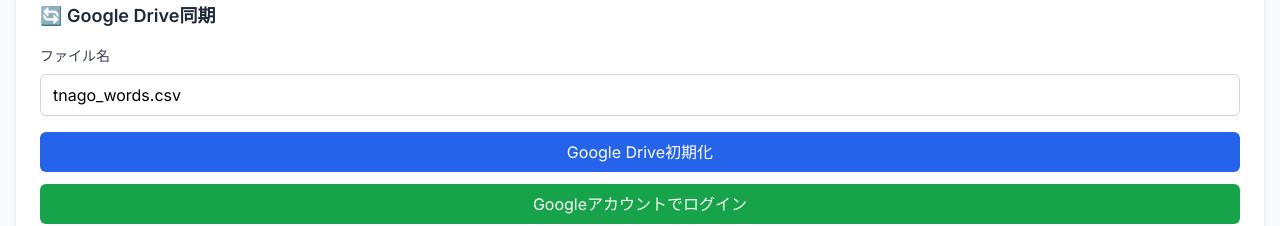
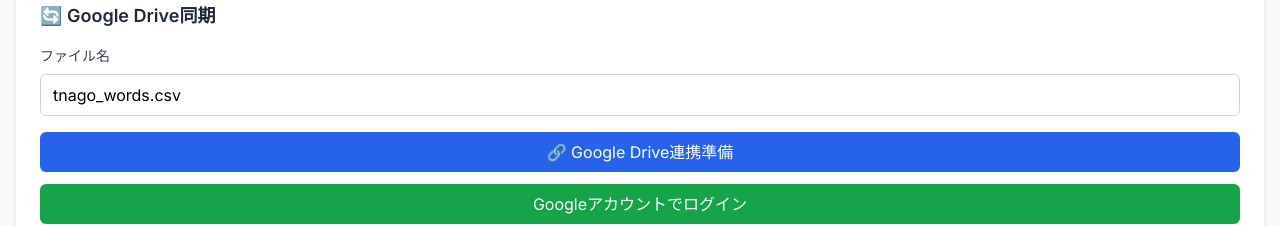
Before and after one commit to yukkooooo/tnago, a Next.js app: page / in a window 1280 px wide. Shown: the part 880-1106 px from the top of the page. Built offline with nearby package versions, Linux system fonts and the light colour scheme.

Commit message:
UI改善: Google Drive初期化を連携準備に変更

```diff
--- a/src/components/GoogleDriveSync.tsx
+++ b/src/components/GoogleDriveSync.tsx
@@ -64,11 +64,11 @@
         await authInstance.signIn();
         setIsConnected(true);
       } else {
-        throw new Error('Google認証が初期化されていません');
+        throw new Error('Google Drive連携の準備が完了していません');
       }
     } catch (error) {
       console.error('ログインエラー:', error);
-      alert('Googleログインに失敗しました。初期化ボタンを先に押してください。');
+      alert('Googleログインに失敗しました。連携準備ボタンを先に押してください。');
     } finally {
       setIsLoading(false);
     }
@@ -234,7 +234,7 @@
               disabled={isLoading}
               className="w-full bg-blue-600 text-white py-2 px-4 rounded-md hover:bg-blue-700 disabled:opacity-50"
             >
-              {isLoading ? '初期化中...' : 'Google Drive初期化'}
+              {isLoading ? '準備中...' : '🔗 Google Drive連携準備'}
             </button>
 
             <button
```
